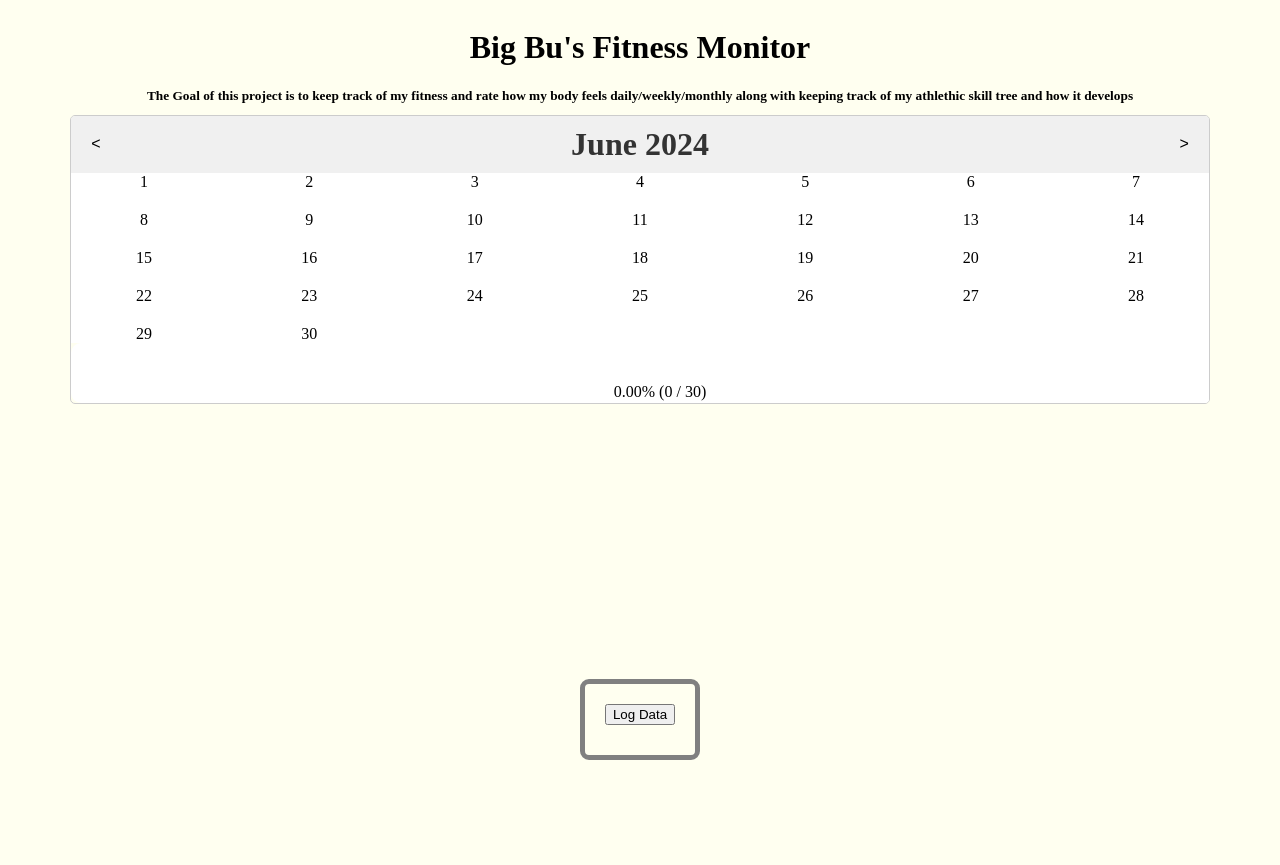
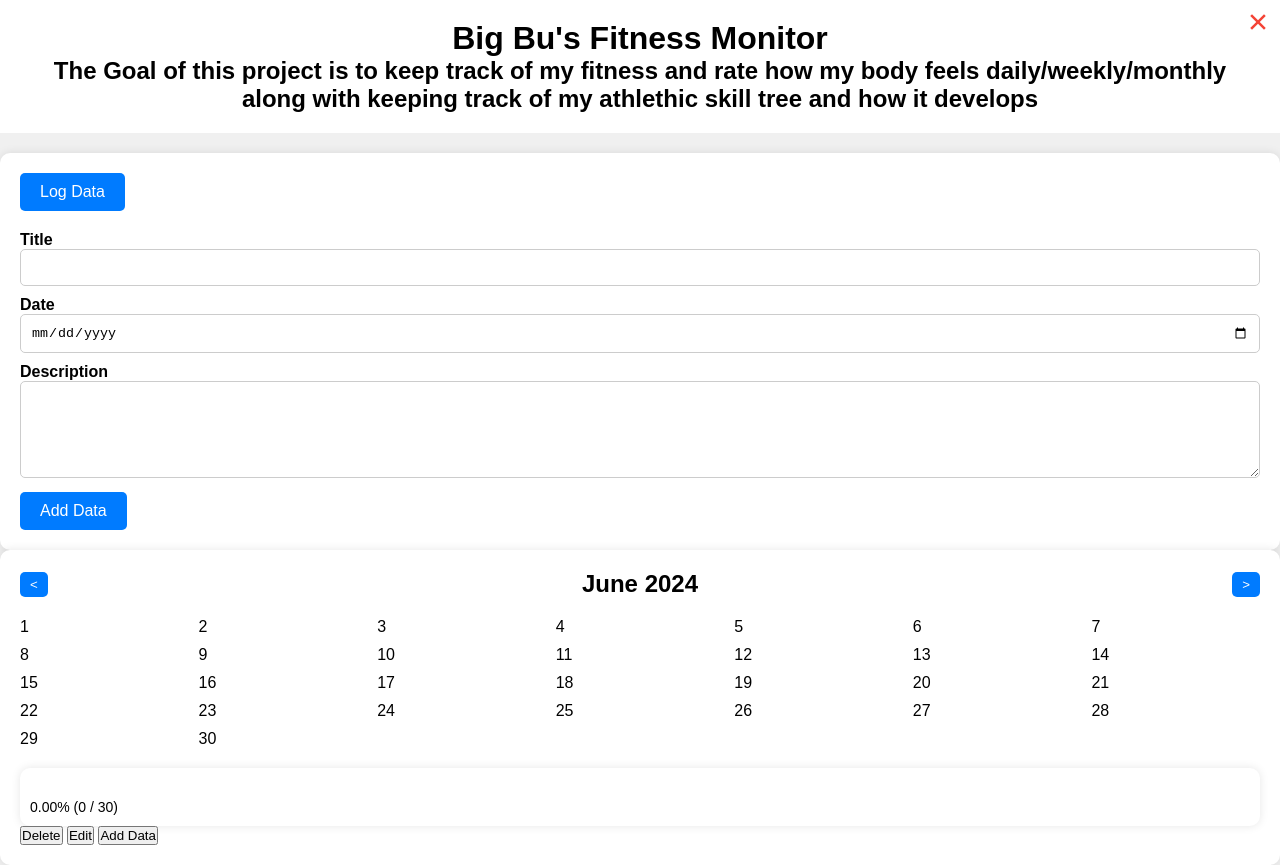
Before and after one commit to AbubakerAlsiddiq/Fitness-Monitor, a plain HTML site: page index.html in a window 1280 px wide. Before the commit the page ends 800 px from the top, so only its background shows below. Drawn offline with Linux system fonts and the light colour scheme.

Commit message:
Update monitor.css
New styling, may change it in time I dont really like it but it is effective for displaying on all screen types & sizes  now.

```diff
--- a/monitor.css
+++ b/monitor.css
@@ -1,115 +1,132 @@
+* {
+    margin: 0;
+    padding: 0;
+    box-sizing: border-box;
+}
+
+/* Global Styles */
 body {
-    background-color:ivory;
-    display: flex;
-    flex-direction: column;
-    justify-content: center;
-    align-items: center;
+    font-family: Arial, sans-serif;
+    background-color: #f0f0f0;
+}
+
+h1, h2 {
     text-align: center;
 }
 
-h2 {
-    font-size: smaller;
+.top-container {
+    background-color: #fff;
+    padding: 20px;
+    margin-bottom: 20px;
 }
 
 .input-container {
-    border: 5px solid grey;
-    border-radius: 9px;
+    background-color: #fff;
+    border-radius: 10px;
     padding: 20px;
-    position: absolute;
-    bottom: 40px;
-    display: flex;
-    flex-direction: column;
-    gap: 10px;
+    box-shadow: 0px 0px 10px rgba(0, 0, 0, 0.1);
+}
+
+.btn {
+    background-color: #007bff;
+    color: #fff;
+    border: none;
+    border-radius: 5px;
+    padding: 10px 20px;
+    cursor: pointer;
+    font-size: 16px;
+}
+
+.btn:hover {
+    background-color: #0056b3;
+}
+
+.input-form {
+    margin-top: 20px;
+}
+
+.input-form-label {
+    font-weight: bold;
+    margin-bottom: 5px;
+}
+
+.form-control {
+    width: 100%;
+    padding: 10px;
+    margin-bottom: 10px;
+    border: 1px solid #ccc;
+    border-radius: 5px;
+    resize: vertical; /* Allow textarea to be vertically resizable */
+}
+
+.close-icon {
+    width: 24px;
+    height: 24px;
+    fill: #f44336;
 }
 
 .close-input-form-btn {
     background: none;
     border: none;
     cursor: pointer;
-}
-
-.close-icon {
-    width: 40px;
-    height: 40px;
-}
-
-.input-form {
-    display: flex;
-    flex-direction: column;
-    justify-content: space-between;
-    overflow: auto;
-}
-
-.hidden {
-    display: none;
+    position: absolute;
+    top: 10px;
+    right: 10px;
 }
 
 .calendar {
-    display: flex;
-    flex-direction: column;
-    border: 1px solid #ccc;
-    border-radius: 5px;
-    overflow: hidden;
-    width: 90%;
-    height: 80%;
+    background-color: #fff;
+    border-radius: 10px;
+    padding: 20px;
+    box-shadow: 0px 0px 10px rgba(0, 0, 0, 0.1);
 }
 
 .calendar-header {
     display: flex;
     justify-content: space-between;
     align-items: center;
-    background-color: #f0f0f0;
-    padding: 10px;
+    margin-bottom: 20px;
 }
 
 .calendar-header button {
+    background-color: #007bff;
+    color: #fff;
     border: none;
-    background-color: transparent;
+    border-radius: 5px;
+    padding: 5px 10px;
     cursor: pointer;
-    font-size: 16px;
-    padding: 5px 10px;
-    border-radius: 5px;
-}
-
-.calendar-header h2 {
-    margin: 0;
-    font-size: 2em;
-    color: #333;
 }
 
 .calendar-body {
     display: grid;
-    grid-template-columns: repeat(7, 10fr);
-    gap: 20px;
-    background-color: #fff;
-    border: #ccc;
+    grid-template-columns: repeat(7, 1fr);
+    gap: 10px;
 }
 
 .calendar-day {
+    text-align: center;
+    border: 1px solid #ccc;
+    border-radius: 5px;
     padding: 10px;
-    text-align: center;
-    background-color: #fff;
-    border: 1px solid #ccc;
-}
-
-.calendar-data {
-    padding: 10px;
-    background-color: #f0f0f0;
-    border: 1px solid #ccc;
 }
 
 .progress-bar-container {
-    width: 100%;
-    height: 20px;
     background-color: #fff;
     border-radius: 10px;
-    overflow: hidden;
-    padding: 20px;
-  }
+    padding: 10px;
+    box-shadow: 0px 0px 10px rgba(0, 0, 0, 0.1);
+    margin-top: 20px;
+}
 
 .progress-bar {
-    width: 0%;
-    height: 100%;
-    background-color: #000;
+    height: 20px;
+    background-color: #007bff;
+    border-radius: 5px;
+    width: 0; /* Initial width */
     transition: width 0.5s ease-in-out;
 }
+
+.progress-text {
+    font-size: 14px;
+    margin-top: 5px;
+}
```
